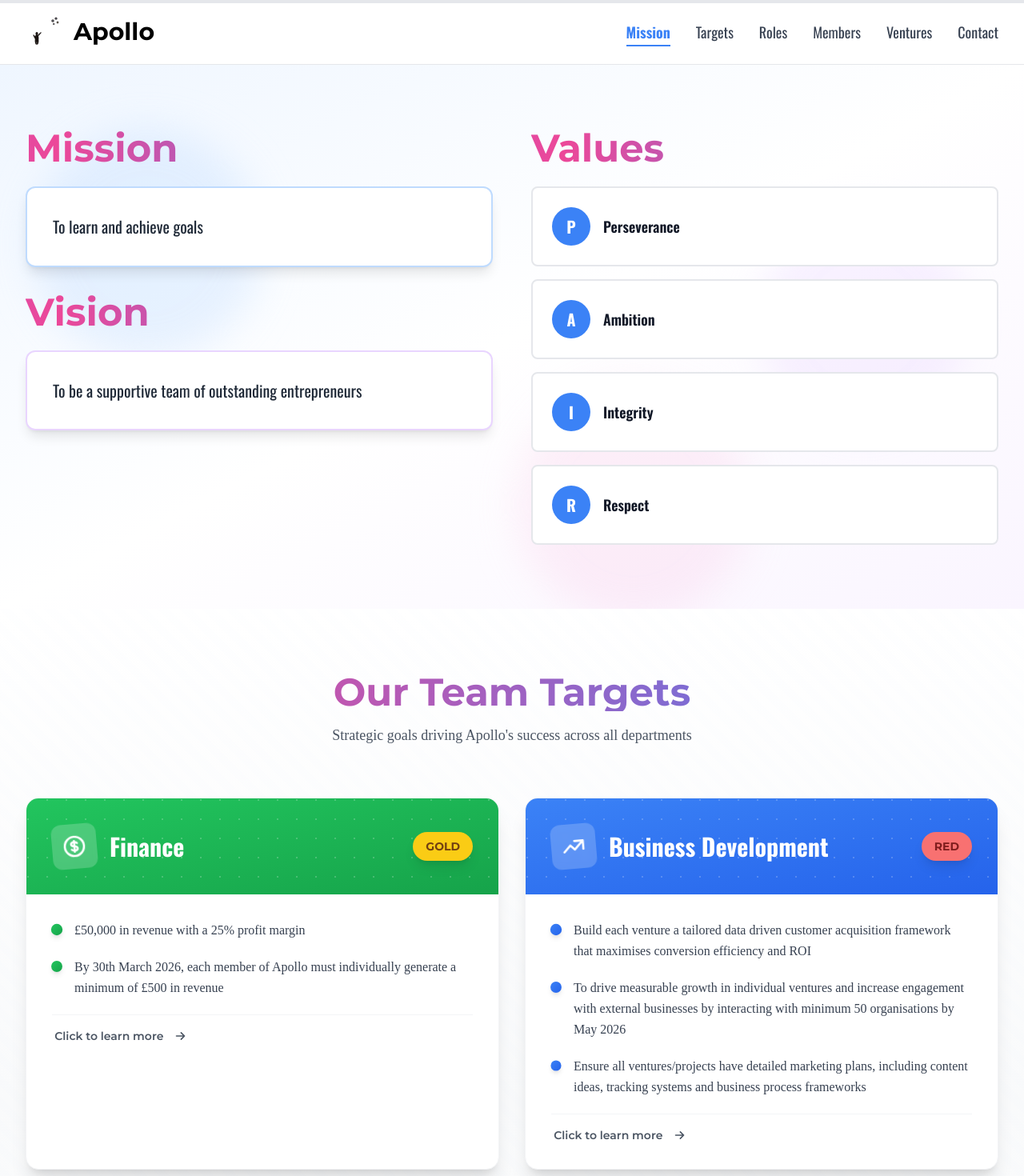
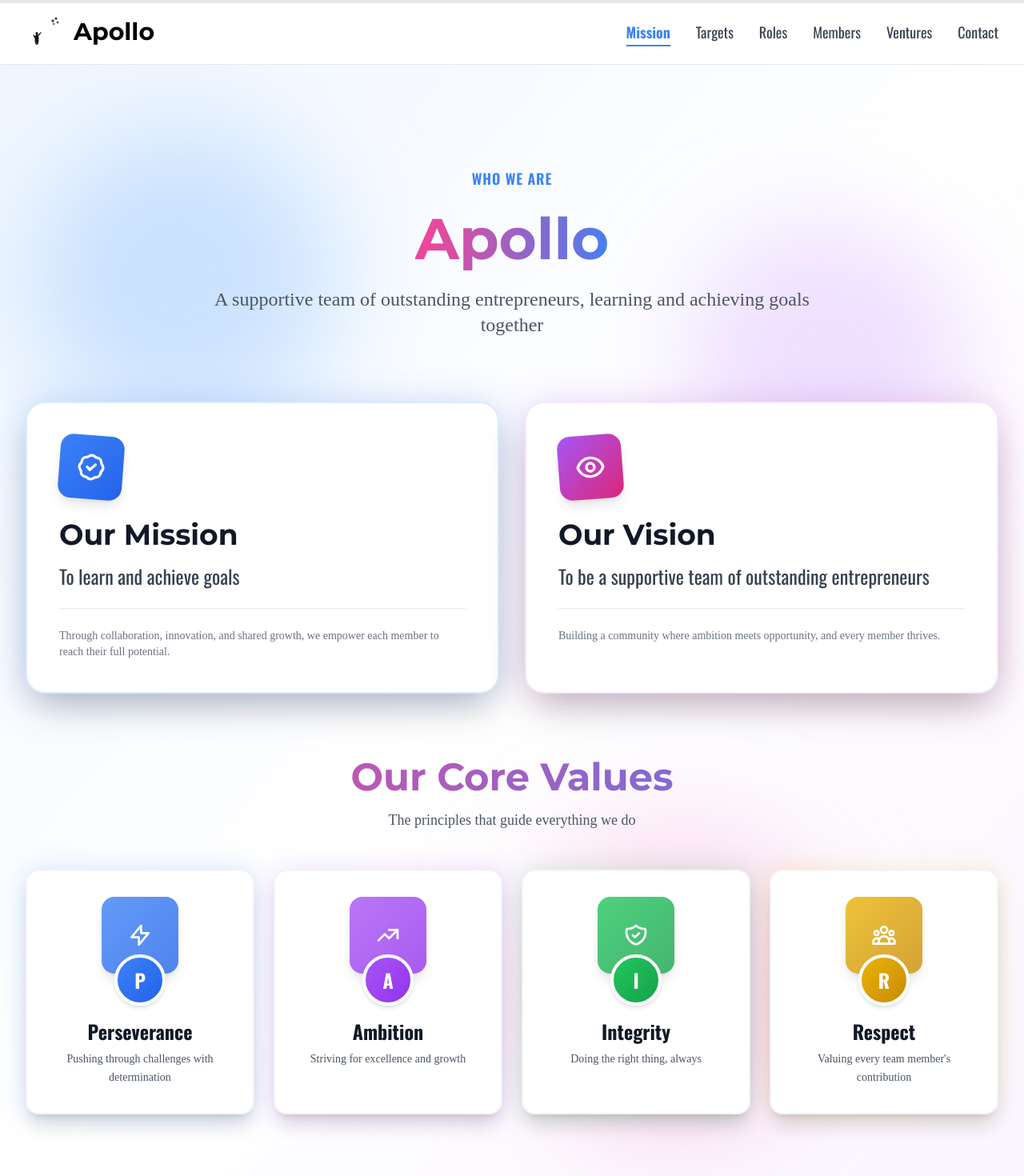
Before and after one commit to Mattpbaker/Apollo, a Next.js app: page / in a window 1280 px wide. Shown: the top 1470 px of the page at 80% size. Built offline with nearby package versions, Linux system fonts and the light colour scheme; a web font is replaced by a local one.

Commit message:
Redesign Mission/Vision/Values section: hero intro, enhanced cards, icons, better visual hierarchy and animations

```diff
--- a/components/MissionVision.tsx
+++ b/components/MissionVision.tsx
@@ -3,10 +3,50 @@
 import { motion } from 'framer-motion'
 
 const values = [
-  { initial: 'P', word: 'Perseverance' },
-  { initial: 'A', word: 'Ambition' },
-  { initial: 'I', word: 'Integrity' },
-  { initial: 'R', word: 'Respect' },
+  {
+    initial: 'P',
+    word: 'Perseverance',
+    description: 'Pushing through challenges with determination',
+    color: 'from-blue-500 to-blue-600',
+    icon: (
+      <svg className="w-8 h-8" fill="none" stroke="currentColor" viewBox="0 0 24 24">
+        <path strokeLinecap="round" strokeLinejoin="round" strokeWidth={2} d="M13 10V3L4 14h7v7l9-11h-7z" />
+      </svg>
+    ),
+  },
+  {
+    initial: 'A',
+    word: 'Ambition',
+    description: 'Striving for excellence and growth',
+    color: 'from-purple-500 to-purple-600',
+    icon: (
+      <svg className="w-8 h-8" fill="none" stroke="currentColor" viewBox="0 0 24 24">
+        <path strokeLinecap="round" strokeLinejoin="round" strokeWidth={2} d="M13 7h8m0 0v8m0-8l-8 8-4-4-6 6" />
+      </svg>
+    ),
+  },
+  {
+    initial: 'I',
+    word: 'Integrity',
+    description: 'Doing the right thing, always',
+    color: 'from-green-500 to-green-600',
+    icon: (
+      <svg className="w-8 h-8" fill="none" stroke="currentColor" viewBox="0 0 24 24">
+        <path strokeLinecap="round" strokeLinejoin="round" strokeWidth={2} d="M9 12l2 2 4-4m5.618-4.016A11.955 11.955 0 0112 2.944a11.955 11.955 0 01-8.618 3.04A12.02 12.02 0 003 9c0 5.591 3.824 10.29 9 11.622 5.176-1.332 9-6.03 9-11.622 0-1.042-.133-2.052-.382-3.016z" />
+      </svg>
+    ),
+  },
+  {
+    initial: 'R',
+    word: 'Respect',
+    description: 'Valuing every team member\'s contribution',
+    color: 'from-yellow-500 to-yellow-600',
+    icon: (
+      <svg className="w-8 h-8" fill="none" stroke="currentColor" viewBox="0 0 24 24">
+        <path strokeLinecap="round" strokeLinejoin="round" strokeWidth={2} d="M17 20h5v-2a3 3 0 00-5.356-1.857M17 20H7m10 0v-2c0-.656-.126-1.283-.356-1.857M7 20H2v-2a3 3 0 015.356-1.857M7 20v-2c0-.656.126-1.283.356-1.857m0 0a5.002 5.002 0 019.288 0M15 7a3 3 0 11-6 0 3 3 0 016 0zm6 3a2 2 0 11-4 0 2 2 0 014 0zM7 10a2 2 0 11-4 0 2 2 0 014 0z" />
+      </svg>
+    ),
+  },
 ]
 
 const containerVariants = {
@@ -14,66 +54,63 @@ const containerVariants = {
   visible: {
     opacity: 1,
     transition: {
-      staggerChildren: 0.2,
+      staggerChildren: 0.15,
     },
   },
 }
 
 const itemVariants = {
-  hidden: { opacity: 0, y: 30 },
+  hidden: { opacity: 0, y: 50 },
   visible: {
     opacity: 1,
     y: 0,
     transition: {
-        duration: 0.6,
+      duration: 0.8,
     },
   },
 }
 
 export default function MissionVision() {
   return (
-    <section id="mission" className="py-20 px-8 bg-gradient-to-br from-blue-50 via-white to-purple-50 relative overflow-hidden">
-      {/* Animated background elements with parallax */}
+    <section id="mission" className="min-h-screen py-32 px-8 bg-gradient-to-br from-blue-50 via-white to-purple-50 relative overflow-hidden">
+      {/* Enhanced animated background elements */}
       <div className="absolute inset-0 overflow-hidden">
         <motion.div
-          className="absolute top-20 left-10 w-72 h-72 bg-blue-200 rounded-full mix-blend-multiply filter blur-xl opacity-30 animate-blob parallax"
-          style={{
-            y: 0,
-          }}
+          className="absolute top-20 left-10 w-96 h-96 bg-blue-300 rounded-full mix-blend-multiply filter blur-3xl opacity-40 animate-blob parallax"
           animate={{
-            y: [0, -20, 0],
+            y: [0, -30, 0],
+            x: [0, 20, 0],
+            scale: [1, 1.1, 1],
           }}
           transition={{
-            duration: 10,
+            duration: 15,
             repeat: Infinity,
             ease: 'easeInOut',
           }}
         ></motion.div>
         <motion.div
-          className="absolute top-40 right-10 w-72 h-72 bg-purple-200 rounded-full mix-blend-multiply filter blur-xl opacity-30 animate-blob animation-delay-2000 parallax"
-          style={{
-            y: 0,
-          }}
+          className="absolute top-40 right-10 w-96 h-96 bg-purple-300 rounded-full mix-blend-multiply filter blur-3xl opacity-40 animate-blob animation-delay-2000 parallax"
           animate={{
-            y: [0, 30, 0],
+            y: [0, 40, 0],
+            x: [0, -25, 0],
+            scale: [1, 1.15, 1],
           }}
           transition={{
-            duration: 12,
+            duration: 18,
             repeat: Infinity,
             ease: 'easeInOut',
             delay: 1,
           }}
         ></motion.div>
         <motion.div
-          className="absolute -bottom-8 left-1/2 w-72 h-72 bg-pink-200 rounded-full mix-blend-multiply filter blur-xl opacity-30 animate-blob animation-delay-4000 parallax"
-          style={{
-            y: 0,
-          }}
+          className="absolute bottom-20 left-1/2 w-96 h-96 bg-pink-300 rounded-full mix-blend-multiply filter blur-3xl opacity-40 animate-blob animation-delay-4000 parallax"
           animate={{
-            y: [0, -25, 0],
+            y: [0, -35, 0],
+            x: [0, 15, 0],
+            scale: [1, 1.2, 1],
           }}
           transition={{
-            duration: 14,
+            duration: 20,
             repeat: Infinity,
             ease: 'easeInOut',
             delay: 2,
@@ -81,77 +118,179 @@ export default function MissionVision() {
         ></motion.div>
       </div>
 
+      {/* Grid pattern overlay */}
+      <div className="absolute inset-0 opacity-[0.03]">
+        <div className="absolute inset-0" style={{
+          backgroundImage: 'linear-gradient(rgba(59, 130, 246, 0.1) 1px, transparent 1px), linear-gradient(90deg, rgba(59, 130, 246, 0.1) 1px, transparent 1px)',
+          backgroundSize: '50px 50px',
+        }}></div>
+      </div>
+
       <div className="max-w-7xl mx-auto relative z-10">
+        {/* Hero Introduction */}
+        <motion.div
+          initial={{ opacity: 0, y: -30 }}
+          whileInView={{ opacity: 1, y: 0 }}
+          viewport={{ once: true }}
+          transition={{ duration: 0.8 }}
+          className="text-center mb-20"
+        >
+          <motion.div
+            initial={{ scale: 0.9 }}
+            whileInView={{ scale: 1 }}
+            viewport={{ once: true }}
+            transition={{ duration: 0.6 }}
+            className="inline-block mb-6"
+          >
+            <span className="font-subtitle text-lg text-apollo-blue font-semibold uppercase tracking-wider">
+              Who We Are
+            </span>
+          </motion.div>
+          <h1 className="font-title text-5xl md:text-7xl font-bold mb-6">
+            <span className="gradient-text">Apollo</span>
+          </h1>
+          <motion.p
+            initial={{ opacity: 0 }}
+            whileInView={{ opacity: 1 }}
+            viewport={{ once: true }}
+            transition={{ delay: 0.3 }}
+            className="font-caption text-xl md:text-2xl text-gray-600 max-w-3xl mx-auto leading-relaxed"
+          >
+            A supportive team of outstanding entrepreneurs, learning and achieving goals together
+          </motion.p>
+        </motion.div>
+
+        {/* Mission & Vision Cards */}
         <motion.div
           initial="hidden"
           whileInView="visible"
-          viewport={{ once: true, amount: 0.3 }}
+          viewport={{ once: true, amount: 0.2 }}
           variants={containerVariants}
-          className="grid grid-cols-1 lg:grid-cols-2 gap-12"
+          className="grid grid-cols-1 md:grid-cols-2 gap-8 mb-20"
         >
-          {/* Left Column - Mission & Vision */}
-          <div className="space-y-8">
-            <motion.div variants={itemVariants}>
-              <h2 className="font-title text-4xl md:text-5xl font-bold gradient-text mb-6">
-                Mission
+          {/* Mission Card */}
+          <motion.div
+            variants={itemVariants}
+            whileHover={{ y: -8, scale: 1.02 }}
+            className="group relative"
+          >
+            <div className="absolute inset-0 bg-gradient-to-br from-blue-500 to-blue-600 rounded-3xl blur-xl opacity-20 group-hover:opacity-30 transition-opacity"></div>
+            <div className="relative bg-white rounded-3xl p-10 shadow-2xl border-2 border-blue-100 h-full">
+              <motion.div
+                animate={{ rotate: [0, 5, -5, 0] }}
+                transition={{ duration: 4, repeat: Infinity, repeatDelay: 2 }}
+                className="w-20 h-20 bg-gradient-to-br from-blue-500 to-blue-600 rounded-2xl flex items-center justify-center mb-6 shadow-lg"
+              >
+                <svg className="w-10 h-10 text-white" fill="none" stroke="currentColor" viewBox="0 0 24 24">
+                  <path strokeLinecap="round" strokeLinejoin="round" strokeWidth={2} d="M9 12l2 2 4-4M7.835 4.697a3.42 3.42 0 001.946-.806 3.42 3.42 0 014.438 0 3.42 3.42 0 001.946.806 3.42 3.42 0 013.138 3.138 3.42 3.42 0 00.806 1.946 3.42 3.42 0 010 4.438 3.42 3.42 0 00-.806 1.946 3.42 3.42 0 01-3.138 3.138 3.42 3.42 0 00-1.946.806 3.42 3.42 0 01-4.438 0 3.42 3.42 0 00-1.946-.806 3.42 3.42 0 01-3.138-3.138 3.42 3.42 0 00-.806-1.946 3.42 3.42 0 010-4.438 3.42 3.42 0 00.806-1.946 3.42 3.42 0 013.138-3.138z" />
+                </svg>
+              </motion.div>
+              <h2 className="font-title text-3xl md:text-4xl font-bold text-gray-900 mb-4">
+                Our Mission
               </h2>
-              <motion.div
-                whileHover={{ scale: 1.02, boxShadow: '0 20px 25px -5px rgba(0, 0, 0, 0.1)' }}
-                className="bg-white border-2 border-blue-200 rounded-xl p-8 shadow-lg backdrop-blur-sm"
-              >
-                <p className="font-subtitle text-xl text-gray-800 leading-relaxed">
+              <p className="font-subtitle text-xl md:text-2xl text-gray-700 leading-relaxed">
                 To learn and achieve goals
               </p>
+              <div className="mt-6 pt-6 border-t border-gray-200">
+                <p className="font-caption text-sm text-gray-500">
+                  Through collaboration, innovation, and shared growth, we empower each member to reach their full potential.
+                </p>
+              </div>
+            </div>
+          </motion.div>
+
+          {/* Vision Card */}
+          <motion.div
+            variants={itemVariants}
+            whileHover={{ y: -8, scale: 1.02 }}
+            className="group relative"
+          >
+            <div className="absolute inset-0 bg-gradient-to-br from-purple-500 to-pink-600 rounded-3xl blur-xl opacity-20 group-hover:opacity-30 transition-opacity"></div>
+            <div className="relative bg-white rounded-3xl p-10 shadow-2xl border-2 border-purple-100 h-full">
+              <motion.div
+                animate={{ rotate: [0, -5, 5, 0] }}
+                transition={{ duration: 4, repeat: Infinity, repeatDelay: 2 }}
+                className="w-20 h-20 bg-gradient-to-br from-purple-500 to-pink-600 rounded-2xl flex items-center justify-center mb-6 shadow-lg"
+              >
+                <svg className="w-10 h-10 text-white" fill="none" stroke="currentColor" viewBox="0 0 24 24">
+                  <path strokeLinecap="round" strokeLinejoin="round" strokeWidth={2} d="M15 12a3 3 0 11-6 0 3 3 0 016 0z" />
+                  <path strokeLinecap="round" strokeLinejoin="round" strokeWidth={2} d="M2.458 12C3.732 7.943 7.523 5 12 5c4.478 0 8.268 2.943 9.542 7-1.274 4.057-5.064 7-9.542 7-4.477 0-8.268-2.943-9.542-7z" />
+                </svg>
+              </motion.div>
+              <h2 className="font-title text-3xl md:text-4xl font-bold text-gray-900 mb-4">
+                Our Vision
+              </h2>
+              <p className="font-subtitle text-xl md:text-2xl text-gray-700 leading-relaxed">
+                To be a supportive team of outstanding entrepreneurs
+              </p>
+              <div className="mt-6 pt-6 border-t border-gray-200">
+                <p className="font-caption text-sm text-gray-500">
+                  Building a community where ambition meets opportunity, and every member thrives.
+                </p>
+              </div>
+            </div>
           </motion.div>
         </motion.div>
 
-            <motion.div variants={itemVariants}>
-              <h2 className="font-title text-4xl md:text-5xl font-bold gradient-text mb-6">
-                Vision
+        {/* Values Section */}
+        <motion.div
+          initial={{ opacity: 0 }}
+          whileInView={{ opacity: 1 }}
+          viewport={{ once: true }}
+          transition={{ delay: 0.4 }}
+        >
+          <motion.div
+            initial={{ opacity: 0, y: 20 }}
+            whileInView={{ opacity: 1, y: 0 }}
+            viewport={{ once: true }}
+            className="text-center mb-12"
+          >
+            <h2 className="font-title text-4xl md:text-5xl font-bold gradient-text mb-4">
+              Our Core Values
             </h2>
-              <motion.div
-                whileHover={{ scale: 1.02, boxShadow: '0 20px 25px -5px rgba(0, 0, 0, 0.1)' }}
-                className="bg-white border-2 border-purple-200 rounded-xl p-8 shadow-lg backdrop-blur-sm"
-              >
-                <p className="font-subtitle text-xl text-gray-800 leading-relaxed">
-                  To be a supportive team of outstanding entrepreneurs
+            <p className="font-caption text-lg text-gray-600 max-w-2xl mx-auto">
+              The principles that guide everything we do
             </p>
           </motion.div>
-            </motion.div>
-          </div>
 
-          {/* Right Column - Values */}
-          <motion.div variants={itemVariants}>
-            <h2 className="font-title text-4xl md:text-5xl font-bold gradient-text mb-6">
-              Values
-            </h2>
-            <div className="space-y-4">
+          <div className="grid grid-cols-1 md:grid-cols-2 lg:grid-cols-4 gap-6">
             {values.map((value, index) => (
               <motion.div
                 key={index}
-                  initial={{ opacity: 0, x: 50 }}
-                  whileInView={{ opacity: 1, x: 0 }}
+                initial={{ opacity: 0, y: 50, rotateY: -15 }}
+                whileInView={{ opacity: 1, y: 0, rotateY: 0 }}
                 viewport={{ once: true }}
-                  transition={{ delay: index * 0.1, duration: 0.5 }}
-                  whileHover={{ scale: 1.05, x: 10 }}
-                  className="bg-white border-2 border-gray-200 rounded-lg p-6 hover:border-apollo-blue hover:shadow-lg transition-all duration-300 flex items-center gap-4 backdrop-blur-sm"
+                transition={{ delay: index * 0.1, duration: 0.6 }}
+                whileHover={{ y: -10, scale: 1.05, rotateY: 5 }}
+                className="group relative"
               >
+                <div className={`absolute inset-0 bg-gradient-to-br ${value.color} rounded-2xl blur-lg opacity-20 group-hover:opacity-30 transition-opacity`}></div>
+                <div className="relative bg-white rounded-2xl p-8 shadow-xl border-2 border-gray-100 h-full flex flex-col items-center text-center group-hover:shadow-2xl transition-all duration-300">
                   <motion.div
-                    whileHover={{ rotate: 360 }}
+                    whileHover={{ rotate: 360, scale: 1.1 }}
                     transition={{ duration: 0.6 }}
-                    className="w-12 h-12 bg-apollo-blue rounded-full flex items-center justify-center shrink-0"
+                    className={`w-24 h-24 bg-gradient-to-br ${value.color} rounded-2xl flex items-center justify-center mb-6 shadow-lg relative z-10`}
                   >
-                    <span className="font-subtitle text-xl font-bold text-white">
+                    <div className="text-white">
+                      {value.icon}
+                    </div>
+                    <div className="absolute inset-0 bg-white/20 rounded-2xl"></div>
+                  </motion.div>
+                  <div className={`w-16 h-16 bg-gradient-to-br ${value.color} rounded-full flex items-center justify-center mb-4 -mt-12 relative z-10 border-4 border-white shadow-md`}>
+                    <span className="font-subtitle text-2xl font-bold text-white">
                       {value.initial}
                     </span>
-                  </motion.div>
-                  <p className="font-subtitle text-lg text-gray-900 font-semibold">
+                  </div>
+                  <h3 className="font-subtitle text-2xl font-bold text-gray-900 mb-2">
                     {value.word}
+                  </h3>
+                  <p className="font-caption text-sm text-gray-600 leading-relaxed">
+                    {value.description}
                   </p>
+                </div>
               </motion.div>
             ))}
           </div>
-          </motion.div>
         </motion.div>
       </div>
     </section>
```
Lines whose indentation alone changed are shown as unchanged.
